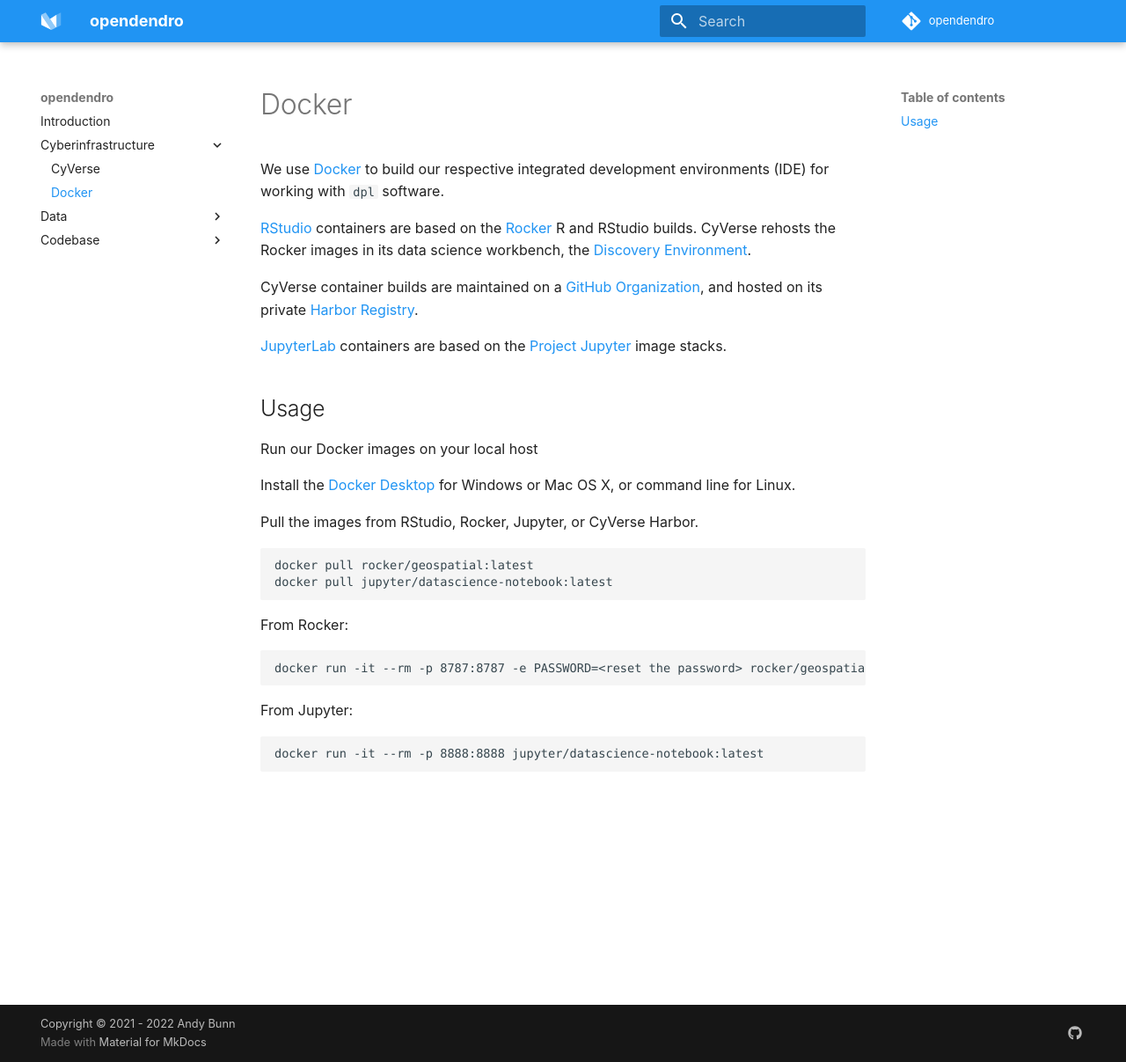
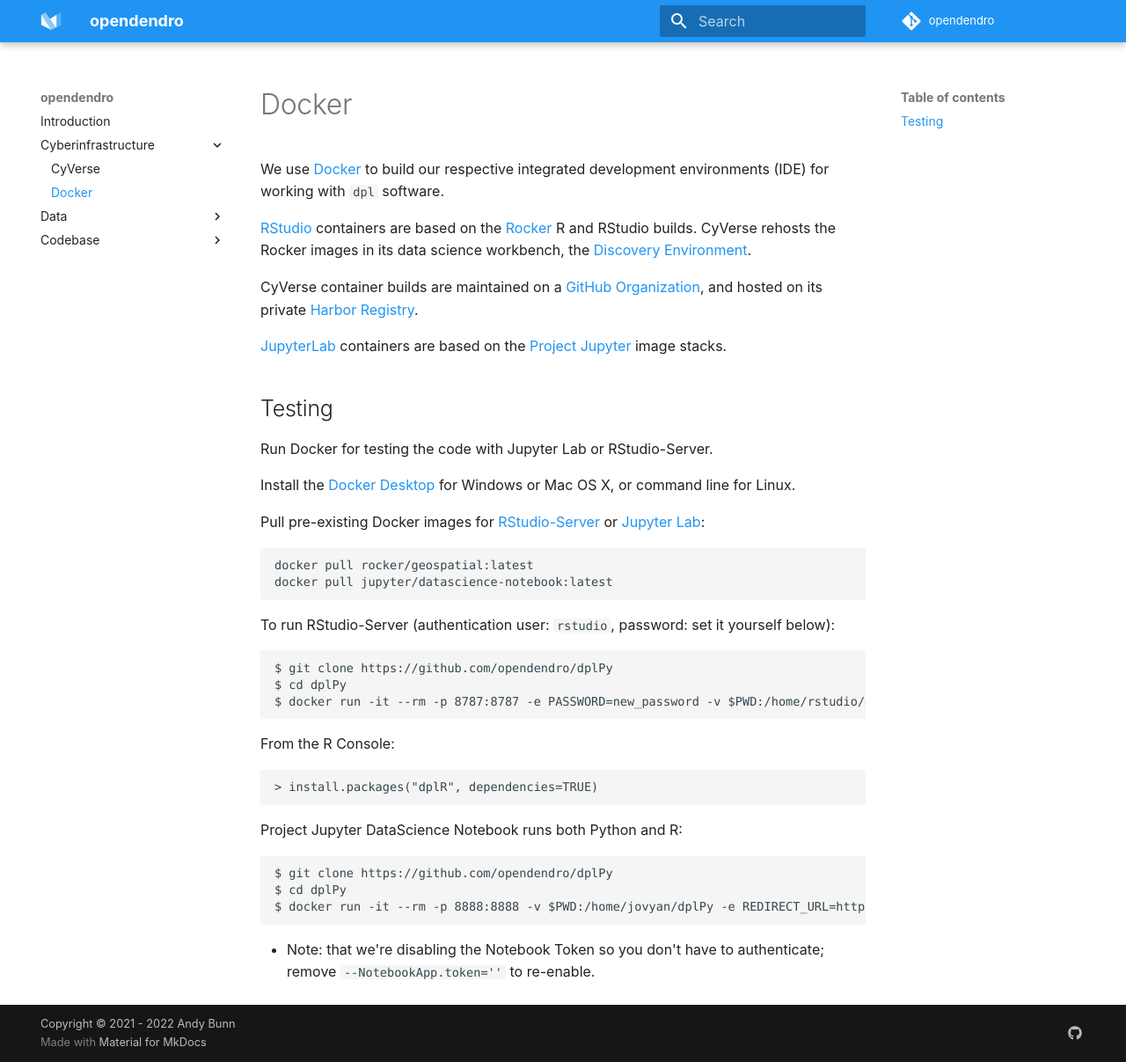
Before and after one commit to OpenDendro/opendendro, an MkDocs documentation site: the page built from docs/docker.md, in a window 1280 px wide and 1207 px high. Shown: the whole window at 88% size. Built offline with MkDocs 1.6.1 and Material for MkDocs 9.7.7, drawn with Linux system fonts in a browser that asks for light colours; some web fonts are replaced; comment, search, counter and statistics services are not loaded.

Commit message:
Update docker.md

````diff
--- a/docs/docker.md
+++ b/docs/docker.md
@@ -8,25 +8,38 @@
 
 [JupyterLab](https://jupyter-docker-stacks.readthedocs.io/en/latest/index.html) containers are based on the [Project Jupyter](https://jupyter.org/) image stacks.
 
-## Usage
+## Testing
 
-Run our Docker images on your local host
+Run Docker for testing the code with Jupyter Lab or RStudio-Server.
 
-Install the [Docker Desktop]() for Windows or Mac OS X, or command line for Linux.
+Install the [Docker Desktop](https://www.docker.com/products/docker-desktop) for Windows or Mac OS X, or command line for Linux.
 
-Pull the images from RStudio, Rocker, Jupyter, or CyVerse Harbor.
+Pull pre-existing Docker images for [RStudio-Server](https://www.rstudio.com/) or [Jupyter Lab](https://jupyter.org/):
 
 ```
 docker pull rocker/geospatial:latest
 docker pull jupyter/datascience-notebook:latest
 ```
 
-From Rocker:
+To run RStudio-Server (authentication user: `rstudio`, password: set it yourself below):
 ```
-docker run -it --rm -p 8787:8787 -e PASSWORD=<reset the password> rocker/geospatial:latest
+$ git clone https://github.com/opendendro/dplPy
+$ cd dplPy
+$ docker run -it --rm -p 8787:8787 -e PASSWORD=new_password -v $PWD:/home/rstudio/dplPy -e REDIRECT_URL=http://localhost:8787 rocker/geospatial:latest
 ```
 
-From Jupyter:
+From the R Console:
+
 ```
-docker run -it --rm -p 8888:8888 jupyter/datascience-notebook:latest
+> install.packages("dplR", dependencies=TRUE)
 ```
+
+Project Jupyter DataScience Notebook runs both Python and R:
+
+```
+$ git clone https://github.com/opendendro/dplPy
+$ cd dplPy
+$ docker run -it --rm -p 8888:8888 -v $PWD:/home/jovyan/dplPy -e REDIRECT_URL=http://localhost:8888 jupyter/datascience-notebook:latest jupyter lab --no-browser --NotebookApp.token=''
+```
+
+  * Note: that we're disabling the Notebook Token so you don't have to authenticate; remove `--NotebookApp.token=''` to re-enable.
````
